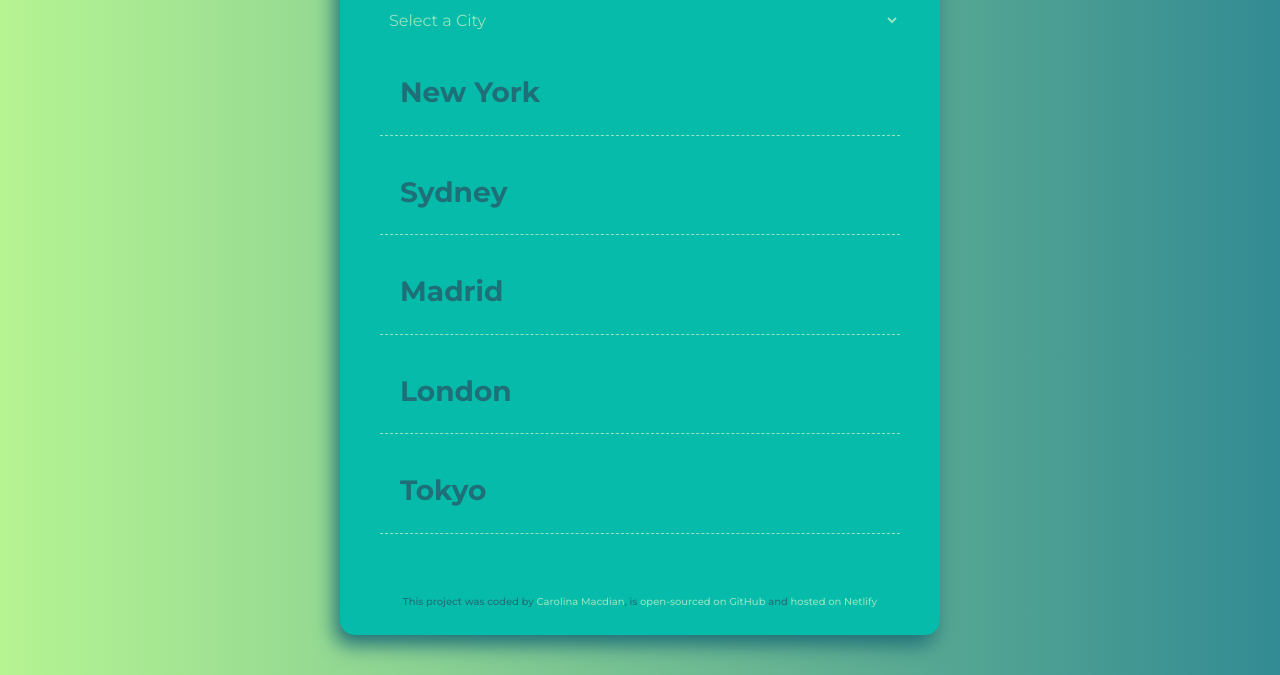
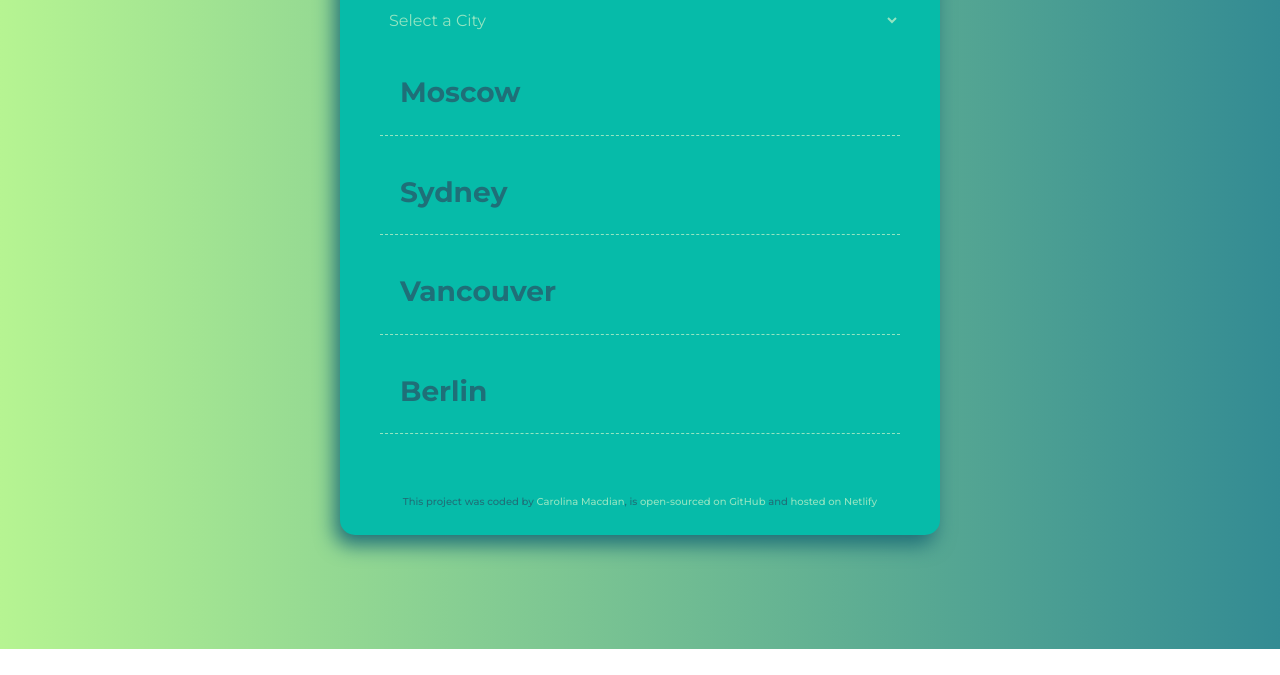
Before and after one commit to CarolinaMacdian/JSVanilla_WorldClock_PlusAddOn, a plain HTML site: page index.html in a window 1280 px wide. Shown: the part 151-826 px from the top of the page. After the commit the page ends 800 px from the top, so only its background shows below. Drawn offline with nearby package versions, Linux system fonts and the light colour scheme; a script that the page names is missing.

Commit message:
Update index.html

```diff
--- a/index.html
+++ b/index.html
@@ -45,21 +45,21 @@
 
         <select
           name="city"
-          id="cities">
+          id="city">
           <option value="">Select a City</option>
-          <option value="london">London</option>
-          <option value="new york">New York</option>
-          <option value="lisbon">Lisbon</option>
+          <option value="Europe/London">London</option>
+          <option value="America/New_York">New York</option>
+          <option value="Pacific/Auckland">Auckland</option>
         </select>
-      <div class="cities">
+
+      <div class="cities" id="cities">
         <div
           class="city"
-          id="new-york">
-          <h2>New York</h2>
+          id="moscow">
+          <h2>Moscow</h2>
           <div class="date"></div>
           <div class="time"></div>
         </div>
-
          <div
           class="city"
           id="sydney">
@@ -67,27 +67,17 @@
           <div class="date"></div>
           <div class="time"></div>
         </div>
-
         <div
           class="city"
-          id="madrid">
-          <h2>Madrid</h2>
+          id="vancouver">
+          <h2>Vancouver</h2>
           <div class="date"></div>
           <div class="time"></div>
         </div>
-
         <div
           class="city"
-          id="london">
-          <h2>London</h2>
-          <div class="date"></div>
-          <div class="time"></div>
-        </div>
-
-        <div
-          class="city"
-          id="tokyo">
-          <h2>Tokyo</h2>
+          id="berlin">
+          <h2>Berlin</h2>
           <div class="date"></div>
           <div class="time"></div>
         </div>
```
